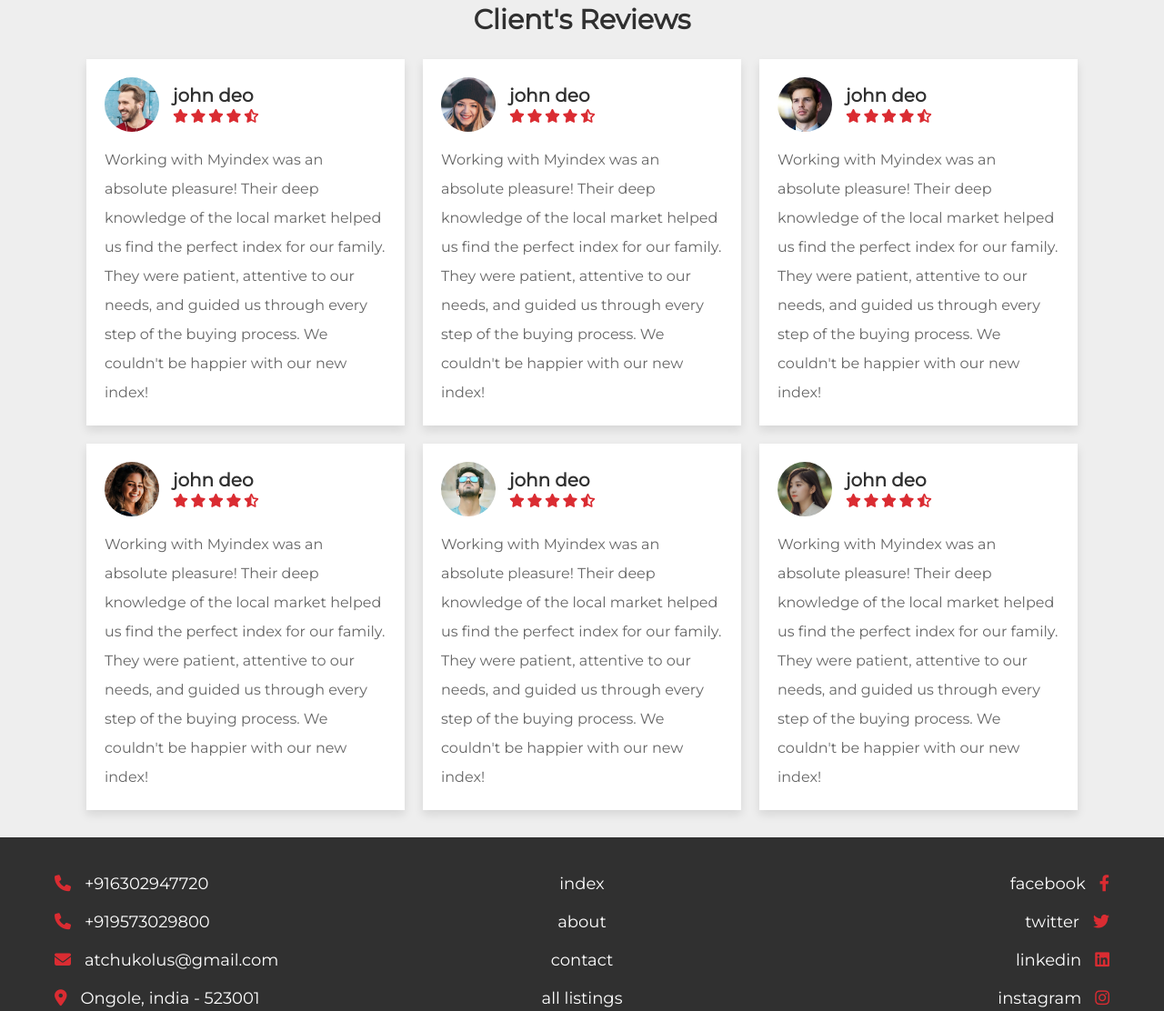
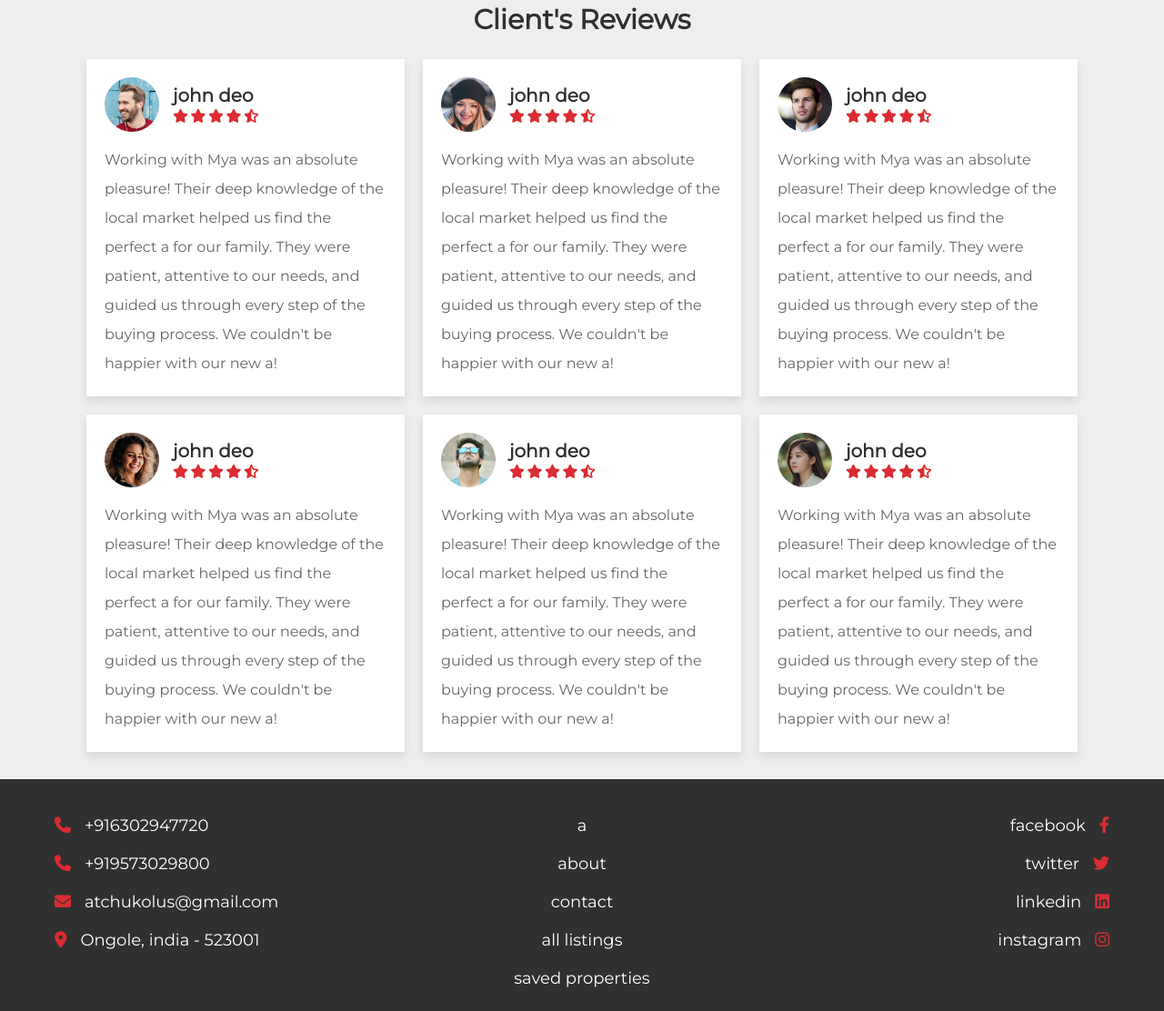
Before and after one commit to sathviksaran/Real-Estate-Website, a plain HTML site: page about.html in a window 1280 px wide. Shown: the part 1160-2272 px from the top of the page at 91% size. Drawn offline with Linux system fonts and the light colour scheme.

Commit message:
commit 1

```diff
--- a/about.html
+++ b/about.html
@@ -21,7 +21,7 @@
 
    <nav class="navbar nav-1">
       <section class="flex">
-         <a href="index.html" class="logo"><i class="fas fa-house"></i>MyHome</a>
+         <a href="a.html" class="logo"><i class="fas fa-house"></i>MyHome</a>
 
          <ul>
             <li><a href="#">post property<i class="fas fa-paper-plane"></i></a></li>
@@ -156,7 +156,7 @@
                </div>
             </div>
          </div>
-         <p>Working with Myindex was an absolute pleasure! Their deep knowledge of the local market helped us find the perfect index for our family. They were patient, attentive to our needs, and guided us through every step of the buying process. We couldn't be happier with our new index!</p>
+         <p>Working with Mya was an absolute pleasure! Their deep knowledge of the local market helped us find the perfect a for our family. They were patient, attentive to our needs, and guided us through every step of the buying process. We couldn't be happier with our new a!</p>
       </div>
 
       <div class="box">
@@ -173,7 +173,7 @@
                </div>
             </div>
          </div>
-         <p>Working with Myindex was an absolute pleasure! Their deep knowledge of the local market helped us find the perfect index for our family. They were patient, attentive to our needs, and guided us through every step of the buying process. We couldn't be happier with our new index!</p>
+         <p>Working with Mya was an absolute pleasure! Their deep knowledge of the local market helped us find the perfect a for our family. They were patient, attentive to our needs, and guided us through every step of the buying process. We couldn't be happier with our new a!</p>
       </div>
 
       <div class="box">
@@ -190,7 +190,7 @@
                </div>
             </div>
          </div>
-         <p>Working with Myindex was an absolute pleasure! Their deep knowledge of the local market helped us find the perfect index for our family. They were patient, attentive to our needs, and guided us through every step of the buying process. We couldn't be happier with our new index!</p>
+         <p>Working with Mya was an absolute pleasure! Their deep knowledge of the local market helped us find the perfect a for our family. They were patient, attentive to our needs, and guided us through every step of the buying process. We couldn't be happier with our new a!</p>
       </div>
 
       <div class="box">
@@ -207,7 +207,7 @@
                </div>
             </div>
          </div>
-         <p>Working with Myindex was an absolute pleasure! Their deep knowledge of the local market helped us find the perfect index for our family. They were patient, attentive to our needs, and guided us through every step of the buying process. We couldn't be happier with our new index!</p>
+         <p>Working with Mya was an absolute pleasure! Their deep knowledge of the local market helped us find the perfect a for our family. They were patient, attentive to our needs, and guided us through every step of the buying process. We couldn't be happier with our new a!</p>
       </div>
 
       <div class="box">
@@ -224,7 +224,7 @@
                </div>
             </div>
          </div>
-         <p>Working with Myindex was an absolute pleasure! Their deep knowledge of the local market helped us find the perfect index for our family. They were patient, attentive to our needs, and guided us through every step of the buying process. We couldn't be happier with our new index!</p>
+         <p>Working with Mya was an absolute pleasure! Their deep knowledge of the local market helped us find the perfect a for our family. They were patient, attentive to our needs, and guided us through every step of the buying process. We couldn't be happier with our new a!</p>
       </div>
 
       <div class="box">
@@ -241,7 +241,7 @@
                </div>
             </div>
          </div>
-         <p>Working with Myindex was an absolute pleasure! Their deep knowledge of the local market helped us find the perfect index for our family. They were patient, attentive to our needs, and guided us through every step of the buying process. We couldn't be happier with our new index!</p>
+         <p>Working with Mya was an absolute pleasure! Their deep knowledge of the local market helped us find the perfect a for our family. They were patient, attentive to our needs, and guided us through every step of the buying process. We couldn't be happier with our new a!</p>
       </div>
 
    </div>
@@ -273,7 +273,7 @@
       </div>
 
       <div class="box">
-         <a href="index.html"><span>index</span></a>
+         <a href="a.html"><span>a</span></a>
          <a href="about.html"><span>about</span></a>
          <a href="contact.html"><span>contact</span></a>
          <a href="listings.html"><span>all listings</span></a>
```
Also changed, not shown: a.html (renamed from index.html, +1 -1 lines), contact.html (+2 -2 lines), listings.html (+2 -2 lines), login.html (+2 -2 lines), register.html (+2 -2 lines), search.html (+2 -2 lines), view_property.html (+2 -2 lines).
